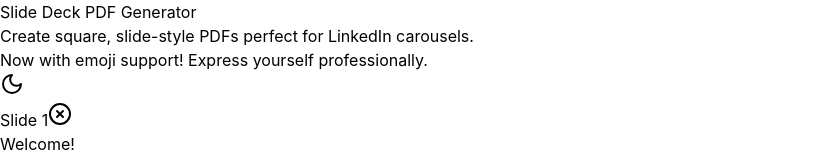
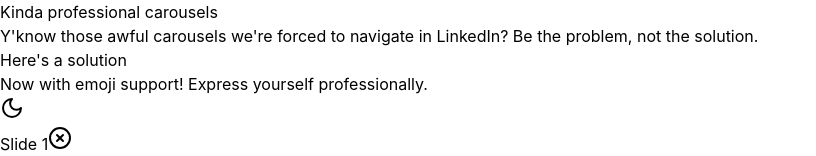
Before and after one commit to sirmews/simple-pdf-slides, a React (Vite) app: page / in a window 1280 px wide. Shown: the top 156 px of the page, without its empty margins (0-816 px from the left). Built offline with nearby package versions, Linux system fonts and the light colour scheme; what @react-pdf/renderer would draw is missing.

Commit message:
Update app title and description with humorous branding
- Changed title from 'Slide Deck PDF Generator' to 'Kinda professional carousels'
- Updated description to be more self-aware and humorous about LinkedIn carousels

```diff
--- a/src/App.jsx
+++ b/src/App.jsx
@@ -227,12 +227,14 @@
               <h1
                 className={`text-2xl sm:text-3xl font-bold ${isDarkMode ? "text-white" : "text-slate-800"}`}
               >
-                Slide Deck PDF Generator
+                Kinda professional carousels
               </h1>
               <p
                 className={`${isDarkMode ? "text-gray-400" : "text-slate-500"} mt-2`}
               >
-                Create square, slide-style PDFs perfect for LinkedIn carousels.
+                Y'know those awful carousels we're forced to navigate in LinkedIn? Be the problem, not the solution.
+                <br />
+                Here's a solution
               </p>
               <p
                 className={`${isDarkMode ? "text-gray-400" : "text-slate-500"} mt-2`}
```
